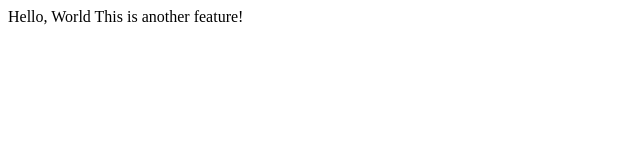
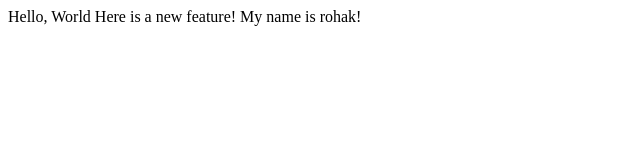
Before and after one commit to Rohak-V/Lecture1, a plain HTML site: page index.html in a window 1280 px wide. Shown: the whole page, without its empty margins (0-640 px from the left). Drawn offline with Linux system fonts and the light colour scheme.

Commit message:
Changed Something

```diff
--- a/index.html
+++ b/index.html
@@ -7,6 +7,7 @@
 </head>
 <body>
   Hello, World
-  This is another feature!
-  </body>
+  Here is a new feature!
+  My name is rohak!
+</body>
 </html>
```
